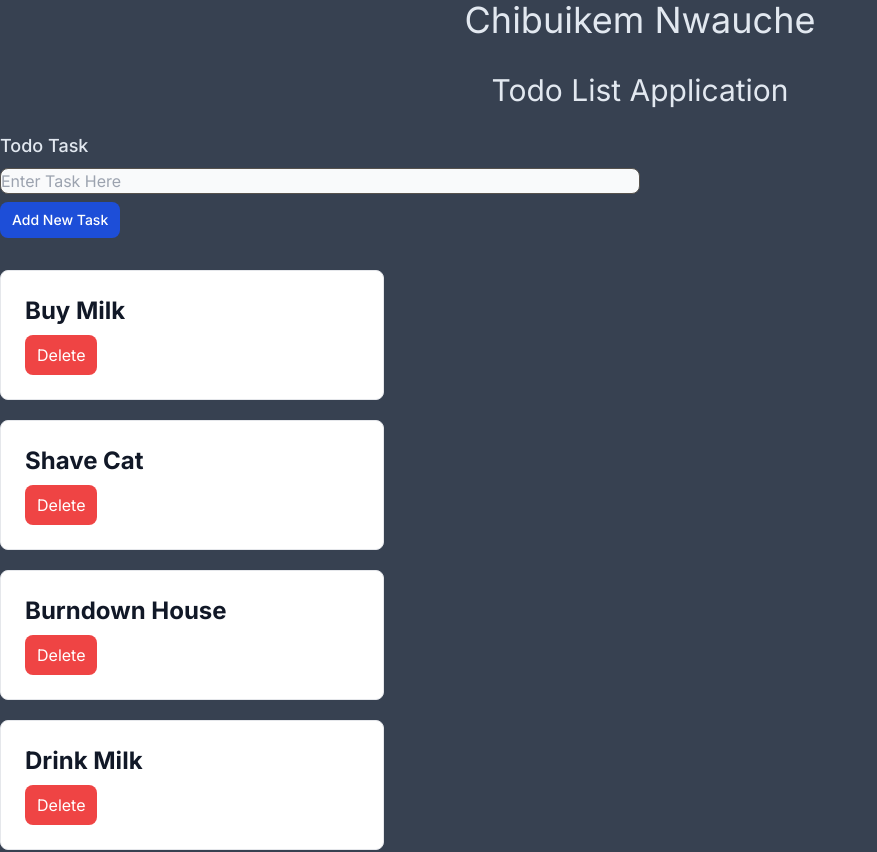
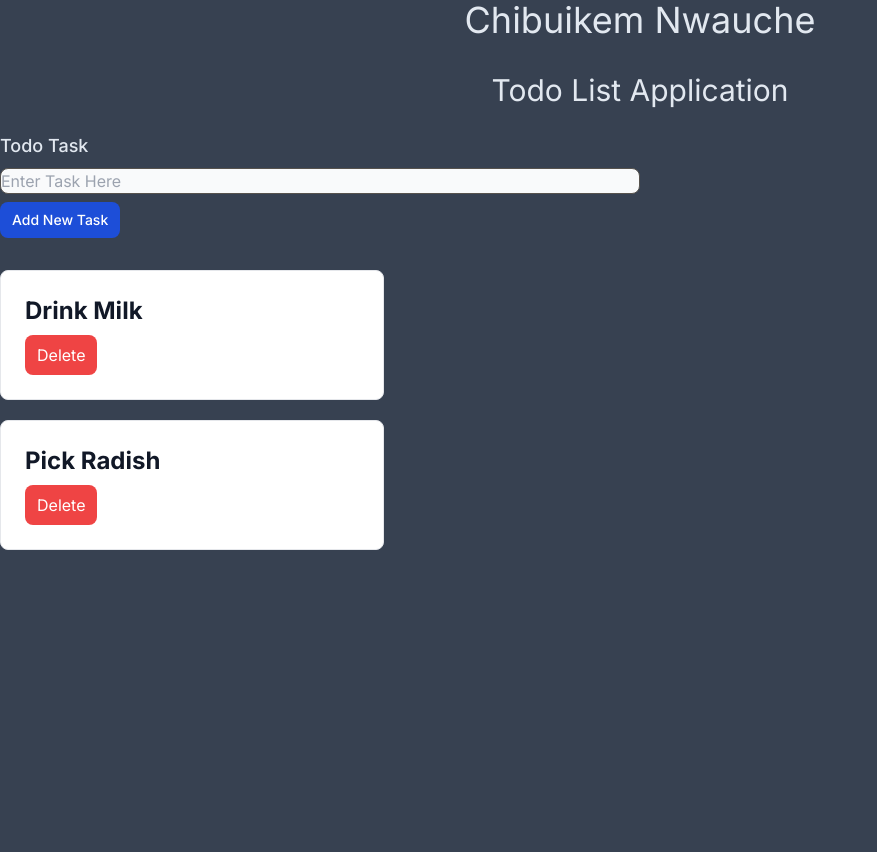
Before and after one commit to BobBrian/tododotcom, a Next.js app: page / in a window 1280 px wide. Shown: the top 852 px of the page, without its empty margins (0-877 px from the left). After the commit the page ends 800 px from the top, so only its background shows below. Built offline with nearby package versions, Linux system fonts and the light colour scheme; data requests are answered from the project's data file.

Commit message:
Add Delete

```diff
--- a/app/page.tsx
+++ b/app/page.tsx
@@ -12,10 +12,15 @@ import {useState, useEffect} from 'react' //The Main Goal is to UseReact Hooks w
 //VERSION 1:USING DUMMY DATA
 //Dave Grey Video:https://www.youtube.com/watch?v=2NEV_M7NN6k
 
+interface Todo {
+  id:number,
+  description:string
+}
+
 export default function Home() {
 
   //UseState Hook filled with Dummy Data to help build the Todo Cards
-  const [todos,setTodo] = useState<any[]>([])
+  const [todos,setTodo] = useState<Todo[]>([])
   const [description,setDescription] = useState('')
 
 
@@ -42,6 +47,17 @@ export default function Home() {
     })
   }
 
+  //DELETE REQUEST
+  //Instead of using a const we are using an async fucntion
+  const deleteTodo = (id:number) => {
+    fetch(`http://localhost:3100/todos/${id}`,{
+      method:'DELETE'
+    }).then(() => {
+      console.log('Todo Deleted')
+    })
+
+  }
+
   return (
    <main>
       <h1 className="text-slate-200 text-center text-4xl mb-8">Chibuikem Nwauche</h1>
@@ -62,10 +78,10 @@ export default function Home() {
       {/* Todo List */}
       <div >
           {todos.map((todo) => (
-            <div className="max-w-sm p-6 bg-white border border-gray-200 rounded-lg mb-5 ">
+            <div className="max-w-sm p-6 bg-white border border-gray-200 rounded-lg mb-5 " key={todo.id}>
               <h5 className="text-2xl font-bold text-gray-900">{todo.description} </h5>
               <a className="mt-2 inline-flex items-center px-3 py-2 text-center text-white
-              bg-red-500 rounded-lg rounded-lg hover:bg-red-900">Delete</a>
+              bg-red-500 rounded-lg rounded-lg hover:bg-red-900" onClick={()=>{deleteTodo(todo.id)}}>Delete</a>
             </div>
           ))}
       </div>
--- a/lib/data.json
+++ b/lib/data.json
@@ -1,17 +1,5 @@
 {
   "todos": [
-    {
-      "description": "Buy Milk",
-      "id": 1
-    },
-    {
-      "description": "Shave Cat",
-      "id": 2
-    },
-    {
-      "description": "Burndown House",
-      "id": 3
-    },
     {
       "description": "Drink Milk",
       "id": 4
--- a/package.json
+++ b/package.json
@@ -8,7 +8,7 @@
     "start": "next start",
     "lint": "next lint",
     "serve": "json-server --watch lib/data.json --port 3100",
-    "startA": "concurrently \"next dev\" \"json-server --watch lib/data.json --port 3100\""
+    "double": "concurrently \"next dev\" \"json-server --watch lib/data.json --port 3100\""
 
   },
   "dependencies": {
```
